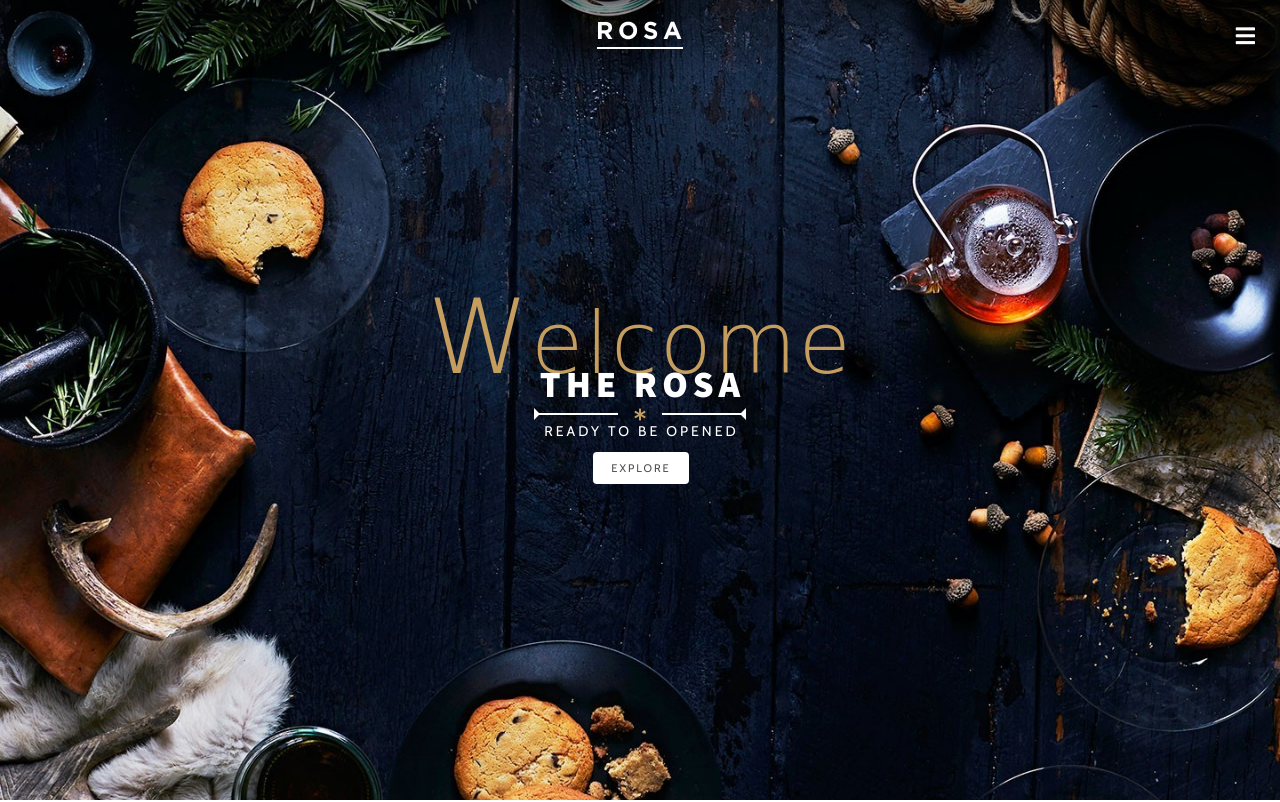
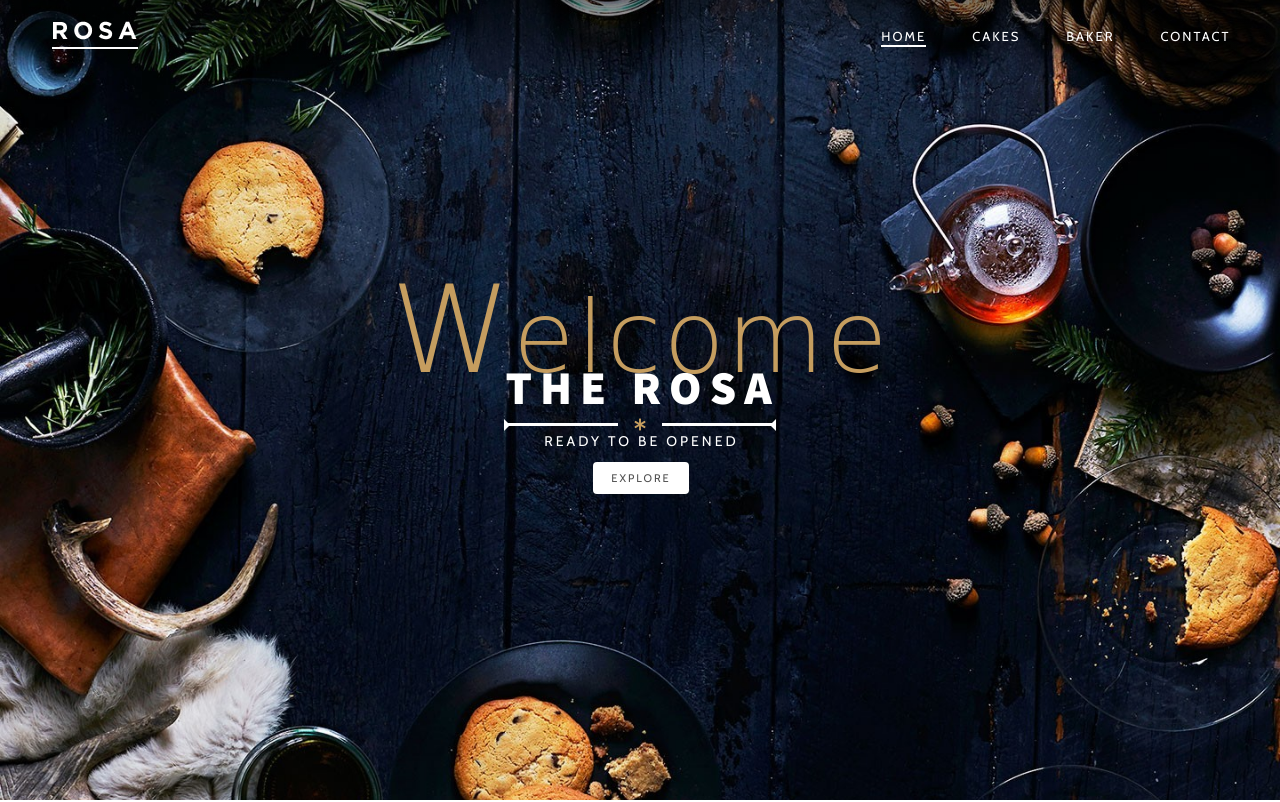
Before and after one commit to onyeepeace/cakery, a plain HTML site: page index.html in a window 1280 px wide. Shown: the top 802 px of the page. Drawn offline with nearby package versions, Linux system fonts and the light colour scheme; a web font is replaced by a local one.

Commit message:
fully responsive

```diff
--- a/index.html
+++ b/index.html
@@ -19,7 +19,7 @@
                 <a href="index.html" class="logo"><img src="/images/logo-rosa.png" alt="logo"></a>
                 <ul class="nav-list">
                     <li class="nav-item">
-                        <a href="index.html" class="nav-link">Home</a>
+                        <a href="index.html" class="nav-link active">Home</a>
                     </li>
                     <li class="nav-item">
                         <a href="#" class="nav-link">Cakes</a>
--- a/style.css
+++ b/style.css
@@ -440,5 +440,118 @@ footer {
     position: absolute;
     top: 50%;
     transform: translateY(-50%);
-    margin-left: 10.5rem;
+    margin-left: 20.5rem;
 }
+
+/* Media queries */
+@media screen and (min-width: 900px) {
+    section {
+        padding: 7.9rem;
+    }
+
+    .menu-toggle {
+        display: none;
+    }
+
+    .nav {
+        justify-content: space-between;
+    }
+
+    .nav-list {
+        position: initial;
+        width: initial;
+        height: initial;
+        background-color: transparent;
+        padding: 0;
+        justify-content: initial;
+        flex-direction: row;
+        transform: initial;
+        transition: initial;
+    }
+
+    .nav-item {
+        margin: 0 2.4rem;
+        border: none;
+    }
+
+    .nav-item:last-child {
+        margin-right: 0;
+    }
+
+    .nav-link {
+        font-size: 1.3rem;
+    }
+
+    .active {
+        position: relative;
+    }
+
+    .active::before {
+        content: '';
+        position: absolute;
+        width: 100%;
+        height: 2px;
+        background-color: #fff;
+        left: 0;
+        bottom: -3px;
+    }
+
+    .sub-headline {
+        font-size: 10rem;
+    }
+
+    .first-letter {
+        font-size: 12.2rem;
+    }
+
+    .headline {
+        font-size: 4.7rem;
+        letter-spacing: .8rem;
+    }
+
+    .line {
+        max-width: 11.4rem;
+    }
+
+    .restaurant-info {
+        display: flex;
+        align-items: center;
+    }
+
+    .restaurant-info > div {
+        flex: 1;
+    }
+
+    .padding-right {
+        padding-right: 7rem;
+    }
+
+    .footer-content {
+        max-width: 77.5rem;
+        margin: auto;
+    }
+
+    .footer-content-about {
+        max-width: 51.3rem;
+        margin: 0 auto 5.4rem;
+    }
+
+    .footer-content-divider {
+        display: flex;
+        justify-content: space-between;
+    }
+
+    .social-media, .newsletter-form {
+        width: 100%;
+        max-width: 27.3rem;
+        margin: 0 1rem;
+    }
+
+    .social-icons i {
+        opacity: 1;
+    }
+
+    .newsletter-btn {
+        margin-left: 15.5rem;
+    }
+}
```
